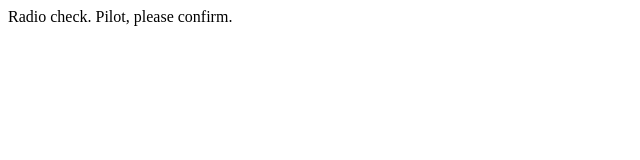
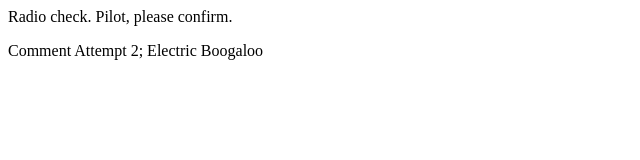
Before and after one commit to abbycbarnhart/communication-log, a plain HTML site: page index.html in a window 1280 px wide. Shown: the whole page, without its empty margins (0-640 px from the left). Drawn offline with Linux system fonts and the light colour scheme.

Commit message:
This took me longer than it should have but like

```diff
--- a/index.html
+++ b/index.html
@@ -1,5 +1,6 @@
 <html>
 <body>
    <p>Radio check. Pilot, please confirm.</p>
+   <p>Comment Attempt 2; Electric Boogaloo</p>
 </body>
 </html>
```
